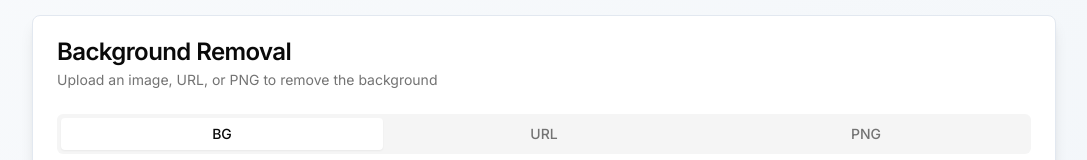
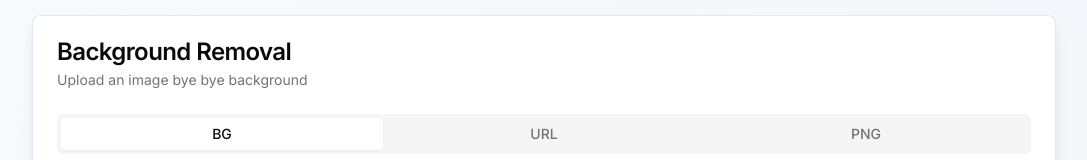
Before and after one commit to sudo-self/bg-bye, a Next.js app: page / in a window 1280 px wide. Shown: the part 137-297 px from the top of the page, without its empty margins (96-1183 px from the left). Built offline with nearby package versions, Linux system fonts and the light colour scheme.

Commit message:
Update page.tsx

```diff
--- a/app/page.tsx
+++ b/app/page.tsx
@@ -32,7 +32,7 @@ export default function Home() {
         <Card className="border border-slate-200 dark:border-slate-800 shadow-lg">
           <CardHeader>
             <CardTitle>Background Removal</CardTitle>
-            <CardDescription>Upload an image, URL, or PNG to remove the background</CardDescription>
+            <CardDescription>Upload an image bye bye background</CardDescription>
           </CardHeader>
           <CardContent>
             <Tabs defaultValue="image">
```
